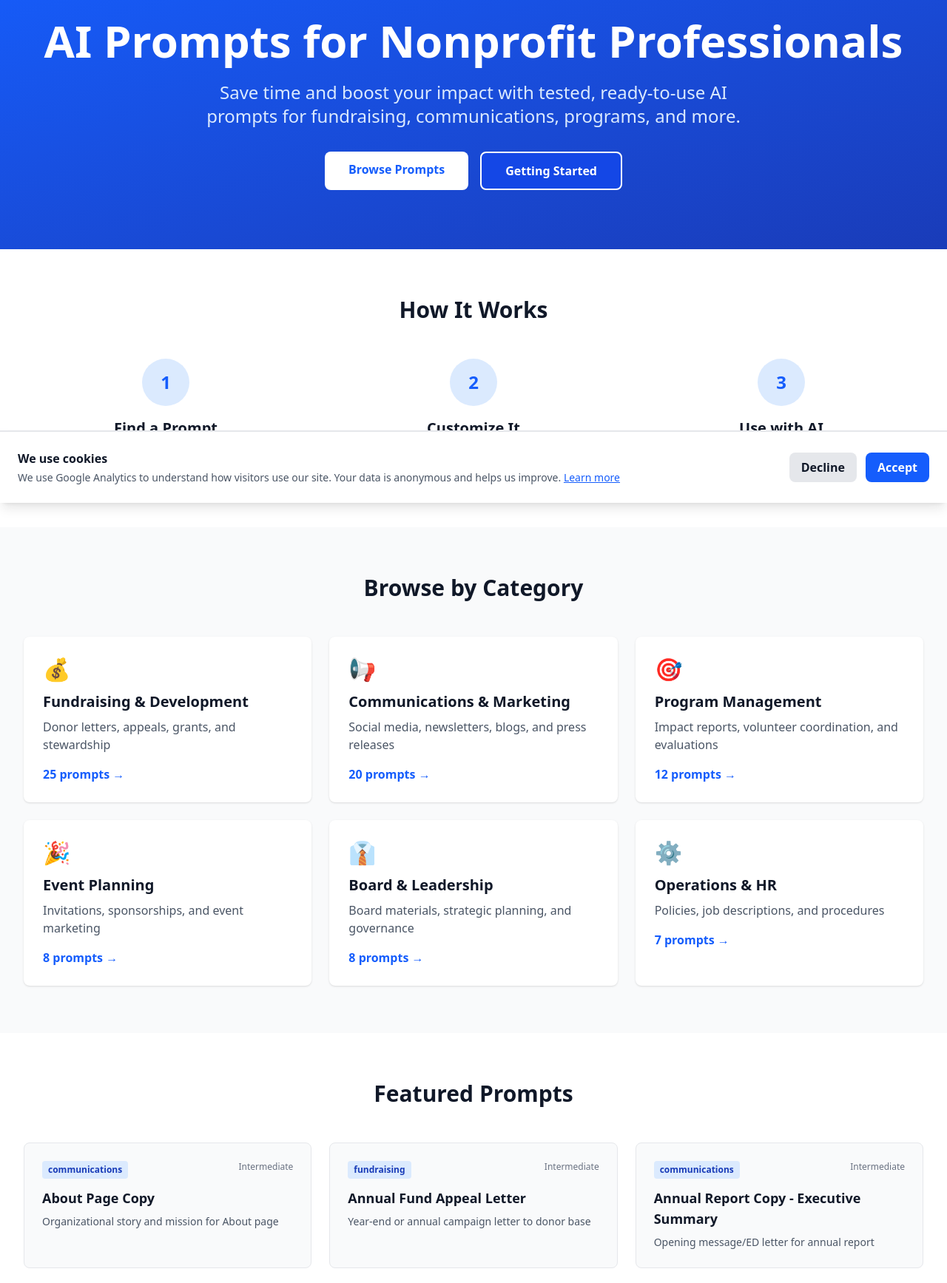
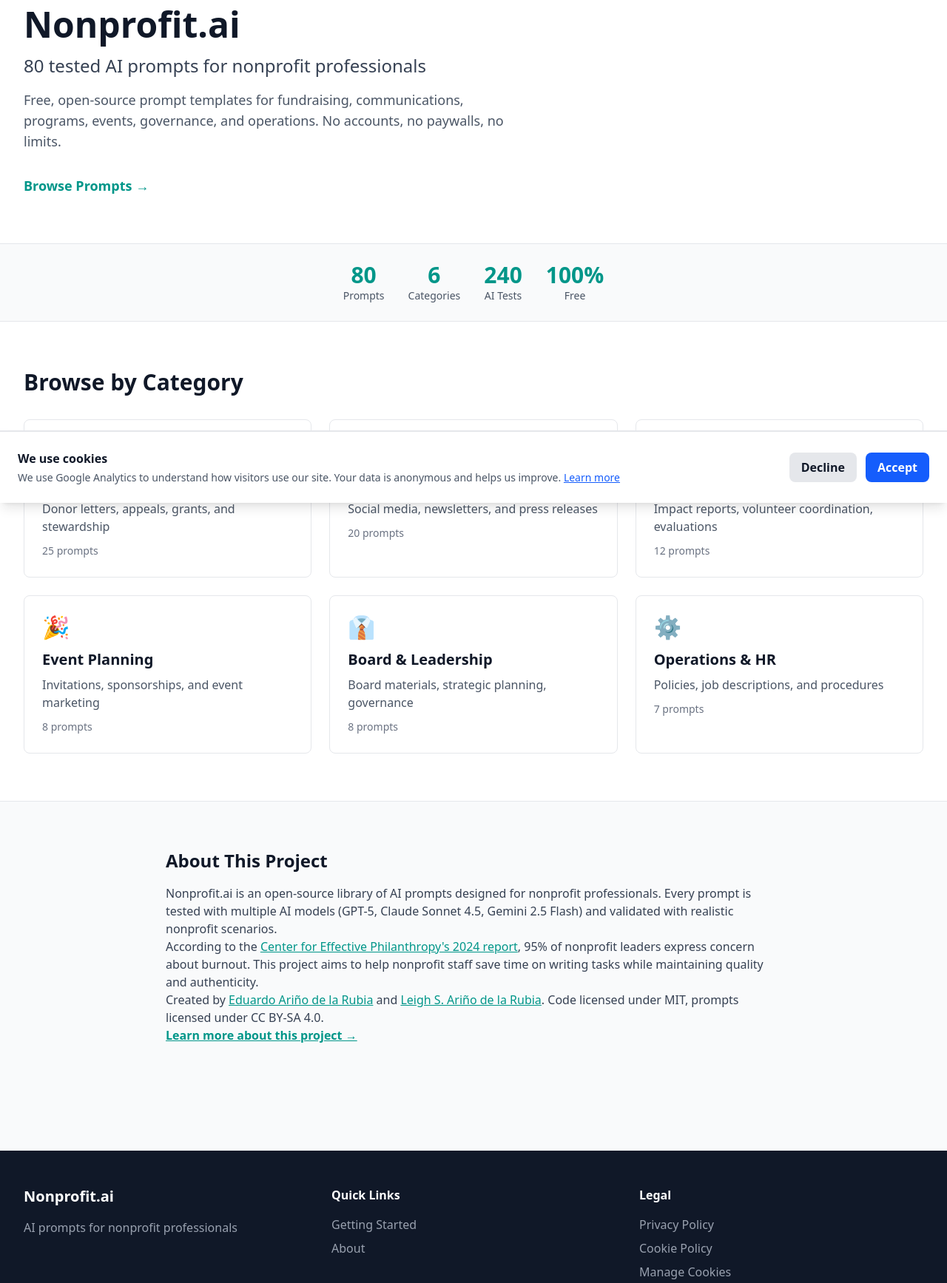
Before and after one commit to earino/nonprofit-ai, an Astro site: page / in a window 1280 px wide. Shown: the part 120-1855 px from the top of the page at 74% size. Built offline with nearby package versions, Linux system fonts and the light colour scheme; Astro itself is replaced by a stand-in of ours.

Commit message:
Redesign homepage: Resource-focused instead of SaaS marketing
Major changes to differentiate from competitors:
- Remove blue gradient hero → simple white with left-aligned layout
- Add stats bar (80 Prompts • 6 Categories • 240 AI Tests • 100% Free)
- Remove 'How It Works' section (too SaaS-y)
- Remove 'Featured Prompts' section (redundant)
- Remove 'Ready to Save Time?' CTA section (too sales-y)
- Add 'About This Project' section (factual, resource-focused)
- Change color scheme: Blue → Teal throughout (brand differentiation)
- Simplify category cards (cleaner borders, less marketing feel)
- Show actual prompt counts per category

Visual changes:
- No gradients anywhere
- More whitespace
- Left-aligned hero (not centered marketing style)
- Teal accent color (#14b8a6) instead of blue
- Simpler, cleaner design

Result: Looks like a serious resource/library, not a startup.

```diff
--- a/src/layouts/BaseLayout.astro
+++ b/src/layouts/BaseLayout.astro
@@ -26,23 +26,23 @@ const base = import.meta.env.BASE_URL;
       <nav class="max-w-7xl mx-auto px-4 sm:px-6 lg:px-8 py-4">
         <div class="flex flex-col lg:flex-row lg:justify-between lg:items-center gap-4">
           <div class="flex justify-between items-center">
-            <a href="/" class="text-2xl font-bold text-blue-600 hover:text-blue-700">
+            <a href="/" class="text-2xl font-bold text-teal-600 hover:text-teal-700">
               Nonprofit.ai
             </a>
             <div class="flex md:hidden space-x-4">
-              <a href={`${base}`} class="text-gray-700 hover:text-blue-600 text-sm">Home</a>
-              <a href={`${base}search`} class="text-gray-700 hover:text-blue-600 text-sm">Search</a>
-              <a href={`${base}getting-started`} class="text-gray-700 hover:text-blue-600 text-sm">Start</a>
-              <a href={`${base}about`} class="text-gray-700 hover:text-blue-600 text-sm">About</a>
+              <a href={`${base}`} class="text-gray-700 hover:text-teal-600 text-sm">Home</a>
+              <a href={`${base}search`} class="text-gray-700 hover:text-teal-600 text-sm">Search</a>
+              <a href={`${base}getting-started`} class="text-gray-700 hover:text-teal-600 text-sm">Start</a>
+              <a href={`${base}about`} class="text-gray-700 hover:text-teal-600 text-sm">About</a>
             </div>
           </div>
 
           <!-- Desktop Navigation -->
           <div class="hidden md:flex space-x-6">
-            <a href={`${base}`} class="text-gray-700 hover:text-blue-600">Home</a>
-            <a href={`${base}search`} class="text-gray-700 hover:text-blue-600">Search</a>
-            <a href={`${base}getting-started`} class="text-gray-700 hover:text-blue-600">Getting Started</a>
-            <a href={`${base}about`} class="text-gray-700 hover:text-blue-600">About</a>
+            <a href={`${base}`} class="text-gray-700 hover:text-teal-600">Home</a>
+            <a href={`${base}search`} class="text-gray-700 hover:text-teal-600">Search</a>
+            <a href={`${base}getting-started`} class="text-gray-700 hover:text-teal-600">Getting Started</a>
+            <a href={`${base}about`} class="text-gray-700 hover:text-teal-600">About</a>
           </div>
         </div>
       </nav>
--- a/src/pages/index.astro
+++ b/src/pages/index.astro
@@ -2,193 +2,166 @@
 import BaseLayout from '../layouts/BaseLayout.astro';
 import { getCollection } from 'astro:content';
 
-// Get all prompts for featured section
+// Get all prompts for stats
 const allPrompts = await getCollection('prompts');
 const base = import.meta.env.BASE_URL;
+
+// Count prompts by category
+const categoryCounts = {
+  fundraising: allPrompts.filter(p => p.data.category === 'fundraising').length,
+  communications: allPrompts.filter(p => p.data.category === 'communications').length,
+  programs: allPrompts.filter(p => p.data.category === 'programs').length,
+  events: allPrompts.filter(p => p.data.category === 'events').length,
+  board: allPrompts.filter(p => p.data.category === 'board').length,
+  operations: allPrompts.filter(p => p.data.category === 'operations').length,
+};
 ---
 
 <BaseLayout title="Home">
-  <!-- Hero Section -->
-  <section class="bg-gradient-to-br from-blue-600 to-blue-800 text-white py-20">
-    <div class="max-w-7xl mx-auto px-4 sm:px-6 lg:px-8 text-center">
-      <h1 class="text-4xl md:text-6xl font-bold mb-6">
-        AI Prompts for Nonprofit Professionals
-      </h1>
-      <p class="text-xl md:text-2xl mb-8 text-blue-100 max-w-3xl mx-auto">
-        Save time and boost your impact with tested, ready-to-use AI prompts for fundraising, communications, programs, and more.
-      </p>
-      <div class="flex flex-col sm:flex-row gap-4 justify-center">
+  <!-- Hero Section - Simple, Resource-Style -->
+  <section class="bg-white border-b border-gray-200">
+    <div class="max-w-7xl mx-auto px-4 sm:px-6 lg:px-8 py-16">
+      <div class="max-w-4xl">
+        <h1 class="text-5xl font-bold mb-4 text-gray-900">Nonprofit.ai</h1>
+        <p class="text-2xl text-gray-700 mb-4">
+          80 tested AI prompts for nonprofit professionals
+        </p>
+        <p class="text-lg text-gray-600 mb-8 max-w-2xl">
+          Free, open-source prompt templates for fundraising, communications, programs, events, governance, and operations.
+          No accounts, no paywalls, no limits.
+        </p>
         <a
-          href="#browse"
-          class="bg-white text-blue-600 px-8 py-3 rounded-lg font-semibold hover:bg-blue-50 transition"
+          href="#categories"
+          class="text-teal-600 hover:text-teal-700 font-semibold text-lg"
         >
-          Browse Prompts
-        </a>
-        <a
-          href={`${base}getting-started`}
-          class="bg-blue-700 text-white px-8 py-3 rounded-lg font-semibold hover:bg-blue-600 transition border-2 border-white"
-        >
-          Getting Started
+          Browse Prompts →
         </a>
       </div>
     </div>
   </section>
 
-  <!-- How It Works -->
-  <section class="py-16 bg-white">
-    <div class="max-w-7xl mx-auto px-4 sm:px-6 lg:px-8">
-      <h2 class="text-3xl font-bold text-center mb-12">How It Works</h2>
-      <div class="grid grid-cols-1 md:grid-cols-3 gap-8">
-        <div class="text-center">
-          <div class="bg-blue-100 w-16 h-16 rounded-full flex items-center justify-center mx-auto mb-4">
-            <span class="text-2xl font-bold text-blue-600">1</span>
-          </div>
-          <h3 class="text-xl font-semibold mb-2">Find a Prompt</h3>
-          <p class="text-gray-600">Browse by role, task, or use case to find the perfect prompt for your needs.</p>
+  <!-- Stats Bar -->
+  <section class="bg-gray-50 border-b border-gray-200">
+    <div class="max-w-7xl mx-auto px-4 sm:px-6 lg:px-8 py-6">
+      <div class="flex flex-wrap justify-center gap-8 text-center">
+        <div>
+          <div class="text-3xl font-bold text-teal-600">{allPrompts.length}</div>
+          <div class="text-sm text-gray-600">Prompts</div>
         </div>
-        <div class="text-center">
-          <div class="bg-blue-100 w-16 h-16 rounded-full flex items-center justify-center mx-auto mb-4">
-            <span class="text-2xl font-bold text-blue-600">2</span>
-          </div>
-          <h3 class="text-xl font-semibold mb-2">Customize It</h3>
-          <p class="text-gray-600">Replace the [BRACKETS] with your specific details and organization info.</p>
+        <div>
+          <div class="text-3xl font-bold text-teal-600">6</div>
+          <div class="text-sm text-gray-600">Categories</div>
         </div>
-        <div class="text-center">
-          <div class="bg-blue-100 w-16 h-16 rounded-full flex items-center justify-center mx-auto mb-4">
-            <span class="text-2xl font-bold text-blue-600">3</span>
-          </div>
-          <h3 class="text-xl font-semibold mb-2">Use with AI</h3>
-          <p class="text-gray-600">Copy and paste into ChatGPT, Claude, or your favorite AI tool to get results.</p>
+        <div>
+          <div class="text-3xl font-bold text-teal-600">{allPrompts.length * 3}</div>
+          <div class="text-sm text-gray-600">AI Tests</div>
+        </div>
+        <div>
+          <div class="text-3xl font-bold text-teal-600">100%</div>
+          <div class="text-sm text-gray-600">Free</div>
         </div>
       </div>
     </div>
   </section>
 
-  <!-- Browse by Category -->
-  <section id="browse" class="py-16 bg-gray-50">
+  <!-- Categories - Simplified -->
+  <section id="categories" class="py-16 bg-white">
     <div class="max-w-7xl mx-auto px-4 sm:px-6 lg:px-8">
-      <h2 class="text-3xl font-bold text-center mb-12">Browse by Category</h2>
+      <h2 class="text-3xl font-bold mb-8 text-gray-900">Browse by Category</h2>
       <div class="grid grid-cols-1 md:grid-cols-2 lg:grid-cols-3 gap-6">
         <!-- Fundraising -->
         <a
           href={`${base}category/fundraising`}
-          class="bg-white p-6 rounded-lg shadow-sm hover:shadow-md transition border-2 border-transparent hover:border-blue-500"
+          class="border border-gray-200 p-6 rounded-lg hover:border-teal-500 transition-colors"
         >
           <div class="text-3xl mb-3">💰</div>
-          <h3 class="text-xl font-semibold mb-2">Fundraising & Development</h3>
-          <p class="text-gray-600 mb-4">Donor letters, appeals, grants, and stewardship</p>
-          <span class="text-blue-600 font-semibold">25 prompts →</span>
+          <h3 class="text-xl font-semibold mb-2 text-gray-900">Fundraising & Development</h3>
+          <p class="text-gray-600 mb-2">Donor letters, appeals, grants, and stewardship</p>
+          <span class="text-sm text-gray-500">{categoryCounts.fundraising} prompts</span>
         </a>
 
         <!-- Communications -->
         <a
           href={`${base}category/communications`}
-          class="bg-white p-6 rounded-lg shadow-sm hover:shadow-md transition border-2 border-transparent hover:border-blue-500"
+          class="border border-gray-200 p-6 rounded-lg hover:border-teal-500 transition-colors"
         >
           <div class="text-3xl mb-3">📢</div>
-          <h3 class="text-xl font-semibold mb-2">Communications & Marketing</h3>
-          <p class="text-gray-600 mb-4">Social media, newsletters, blogs, and press releases</p>
-          <span class="text-blue-600 font-semibold">20 prompts →</span>
+          <h3 class="text-xl font-semibold mb-2 text-gray-900">Communications & Marketing</h3>
+          <p class="text-gray-600 mb-2">Social media, newsletters, and press releases</p>
+          <span class="text-sm text-gray-500">{categoryCounts.communications} prompts</span>
         </a>
 
         <!-- Programs -->
         <a
           href={`${base}category/programs`}
-          class="bg-white p-6 rounded-lg shadow-sm hover:shadow-md transition border-2 border-transparent hover:border-blue-500"
+          class="border border-gray-200 p-6 rounded-lg hover:border-teal-500 transition-colors"
         >
           <div class="text-3xl mb-3">🎯</div>
-          <h3 class="text-xl font-semibold mb-2">Program Management</h3>
-          <p class="text-gray-600 mb-4">Impact reports, volunteer coordination, and evaluations</p>
-          <span class="text-blue-600 font-semibold">12 prompts →</span>
+          <h3 class="text-xl font-semibold mb-2 text-gray-900">Program Management</h3>
+          <p class="text-gray-600 mb-2">Impact reports, volunteer coordination, evaluations</p>
+          <span class="text-sm text-gray-500">{categoryCounts.programs} prompts</span>
         </a>
 
         <!-- Events -->
         <a
           href={`${base}category/events`}
-          class="bg-white p-6 rounded-lg shadow-sm hover:shadow-md transition border-2 border-transparent hover:border-blue-500"
+          class="border border-gray-200 p-6 rounded-lg hover:border-teal-500 transition-colors"
         >
           <div class="text-3xl mb-3">🎉</div>
-          <h3 class="text-xl font-semibold mb-2">Event Planning</h3>
-          <p class="text-gray-600 mb-4">Invitations, sponsorships, and event marketing</p>
-          <span class="text-blue-600 font-semibold">8 prompts →</span>
+          <h3 class="text-xl font-semibold mb-2 text-gray-900">Event Planning</h3>
+          <p class="text-gray-600 mb-2">Invitations, sponsorships, and event marketing</p>
+          <span class="text-sm text-gray-500">{categoryCounts.events} prompts</span>
         </a>
 
         <!-- Board & Leadership -->
         <a
           href={`${base}category/board`}
-          class="bg-white p-6 rounded-lg shadow-sm hover:shadow-md transition border-2 border-transparent hover:border-blue-500"
+          class="border border-gray-200 p-6 rounded-lg hover:border-teal-500 transition-colors"
         >
           <div class="text-3xl mb-3">👔</div>
-          <h3 class="text-xl font-semibold mb-2">Board & Leadership</h3>
-          <p class="text-gray-600 mb-4">Board materials, strategic planning, and governance</p>
-          <span class="text-blue-600 font-semibold">8 prompts →</span>
+          <h3 class="text-xl font-semibold mb-2 text-gray-900">Board & Leadership</h3>
+          <p class="text-gray-600 mb-2">Board materials, strategic planning, governance</p>
+          <span class="text-sm text-gray-500">{categoryCounts.board} prompts</span>
         </a>
 
         <!-- Operations -->
         <a
           href={`${base}category/operations`}
-          class="bg-white p-6 rounded-lg shadow-sm hover:shadow-md transition border-2 border-transparent hover:border-blue-500"
+          class="border border-gray-200 p-6 rounded-lg hover:border-teal-500 transition-colors"
         >
           <div class="text-3xl mb-3">⚙️</div>
-          <h3 class="text-xl font-semibold mb-2">Operations & HR</h3>
-          <p class="text-gray-600 mb-4">Policies, job descriptions, and procedures</p>
-          <span class="text-blue-600 font-semibold">7 prompts →</span>
+          <h3 class="text-xl font-semibold mb-2 text-gray-900">Operations & HR</h3>
+          <p class="text-gray-600 mb-2">Policies, job descriptions, and procedures</p>
+          <span class="text-sm text-gray-500">{categoryCounts.operations} prompts</span>
         </a>
       </div>
     </div>
   </section>
 
-  <!-- Featured Prompts -->
-  {allPrompts.length > 0 && (
-    <section class="py-16 bg-white">
-      <div class="max-w-7xl mx-auto px-4 sm:px-6 lg:px-8">
-        <h2 class="text-3xl font-bold text-center mb-12">Featured Prompts</h2>
-        <div class="grid grid-cols-1 md:grid-cols-2 lg:grid-cols-3 gap-6">
-          {allPrompts.slice(0, 3).map((prompt) => (
-            <a
-              href={`${base}prompts/${prompt.slug}`}
-              class="bg-gray-50 p-6 rounded-lg hover:shadow-md transition border border-gray-200"
-            >
-              <div class="flex items-start justify-between mb-3">
-                <span class="text-xs font-semibold px-2 py-1 bg-blue-100 text-blue-800 rounded">
-                  {prompt.data.category}
-                </span>
-                <span class="text-xs text-gray-500">
-                  {prompt.data.difficulty}
-                </span>
-              </div>
-              <h3 class="text-lg font-semibold mb-2">{prompt.data.title}</h3>
-              <p class="text-gray-600 text-sm">{prompt.data.description}</p>
-            </a>
-          ))}
-        </div>
+  <!-- About This Project -->
+  <section class="py-16 bg-gray-50 border-t border-gray-200">
+    <div class="max-w-4xl mx-auto px-4 sm:px-6 lg:px-8">
+      <h2 class="text-2xl font-bold mb-4 text-gray-900">About This Project</h2>
+      <div class="prose prose-lg max-w-none">
+        <p class="text-gray-700">
+          Nonprofit.ai is an open-source library of AI prompts designed for nonprofit professionals.
+          Every prompt is tested with multiple AI models (GPT-5, Claude Sonnet 4.5, Gemini 2.5 Flash)
+          and validated with realistic nonprofit scenarios.
+        </p>
+        <p class="text-gray-700">
+          According to the <a href="https://cep.org/news/press-releases/nonprofit-leaders-cite-burnout-as-a-top-concern-in-a-new-study-on-the-state-of-u-s-nonprofits/" target="_blank" rel="noopener" class="text-teal-600 hover:text-teal-700">Center for Effective Philanthropy's 2024 report</a>,
+          95% of nonprofit leaders express concern about burnout. This project aims to help nonprofit staff
+          save time on writing tasks while maintaining quality and authenticity.
+        </p>
+        <p class="text-gray-700">
+          Created by <a href="https://www.linkedin.com/in/earino/" target="_blank" rel="noopener" class="text-teal-600 hover:text-teal-700">Eduardo Ariño de la Rubia</a>
+          and <a href="https://www.linkedin.com/in/leigharino/" target="_blank" rel="noopener" class="text-teal-600 hover:text-teal-700">Leigh S. Ariño de la Rubia</a>.
+          Code licensed under MIT, prompts licensed under CC BY-SA 4.0.
+        </p>
+        <p>
+          <a href={`${base}about`} class="text-teal-600 hover:text-teal-700 font-semibold">Learn more about this project →</a>
+        </p>
       </div>
-    </section>
-  )}
-
-  <!-- CTA Section -->
-  <section class="py-16 bg-blue-600 text-white">
-    <div class="max-w-4xl mx-auto px-4 sm:px-6 lg:px-8 text-center">
-      <h2 class="text-3xl font-bold mb-4">Ready to Save Time?</h2>
-      <p class="text-xl mb-8 text-blue-100">
-        Start using AI prompts to write better fundraising appeals, social media posts, grant proposals, and more—in minutes, not hours.
-      </p>
-      <a
-        href="#browse"
-        class="bg-white text-blue-600 px-8 py-3 rounded-lg font-semibold hover:bg-blue-50 transition inline-block"
-      >
-        Browse All Prompts
-      </a>
-    </div>
-  </section>
-
-  <!-- Community Section -->
-  <section class="py-16 bg-gray-50">
-    <div class="max-w-4xl mx-auto px-4 sm:px-6 lg:px-8 text-center">
-      <h2 class="text-3xl font-bold mb-4">Built by Nonprofit and AI professionals for Nonprofit AI professionals</h2>
-      <p class="text-lg text-gray-600 mb-8">
-        This is an open-source project. All prompts are free forever.
-      </p>
     </div>
   </section>
 </BaseLayout>
--- a/src/styles/global.css
+++ b/src/styles/global.css
@@ -98,5 +98,5 @@
 }
 
 .prose a {
-  @apply text-blue-600 hover:text-blue-700 underline;
+  @apply text-teal-600 hover:text-teal-700 underline;
 }
```
